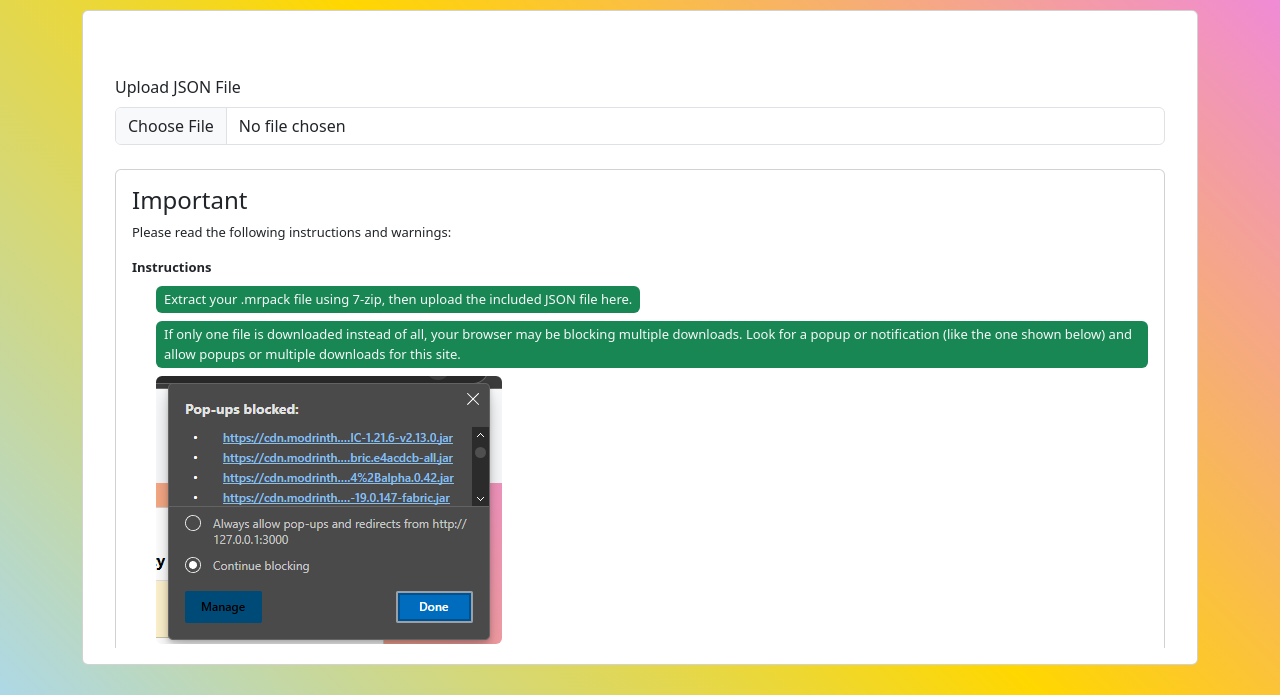
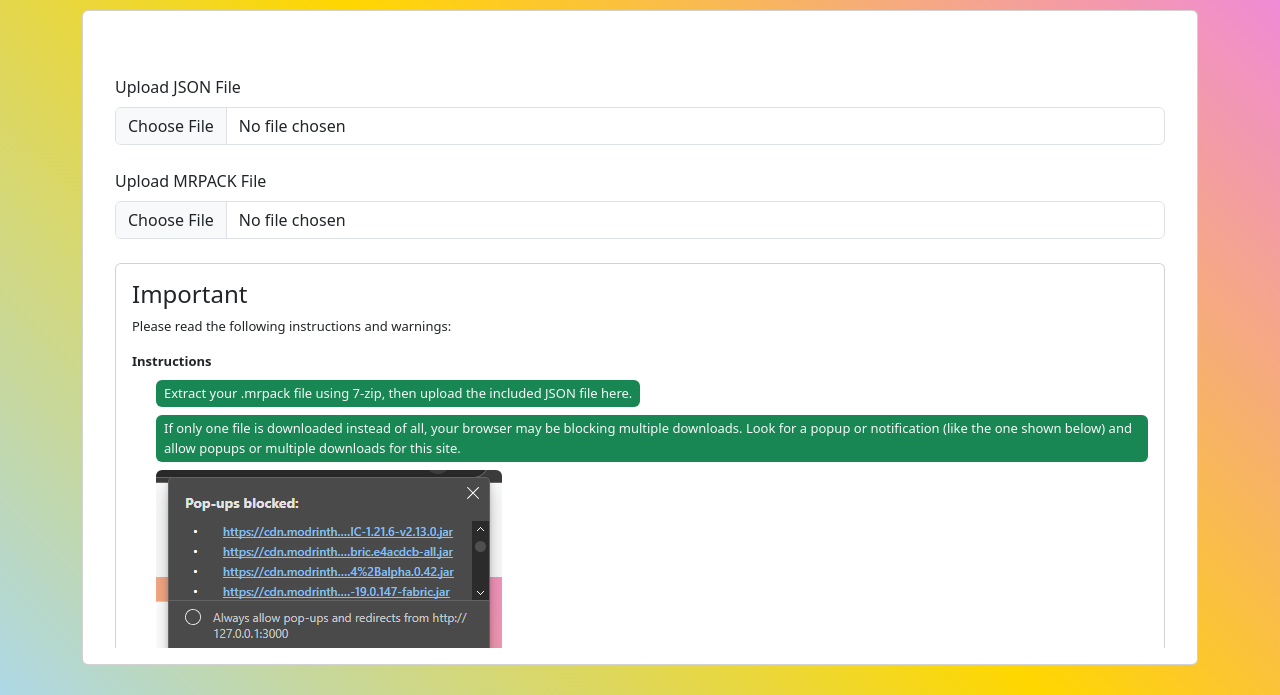
Before and after one commit to patrpatl/patcat-website, a plain HTML site: page modrinth-mrpack-helper/index.html in a window 1280 px wide. Shown: the part 105-800 px from the top of the page. Drawn offline with nearby package versions, Linux system fonts and the light colour scheme.

Commit message:
Update index.html
added new mrpack import feature

```diff
--- a/modrinth-mrpack-helper/index.html
+++ b/modrinth-mrpack-helper/index.html
@@ -27,6 +27,7 @@
     </style>
     <!-- Google Material Icons -->
     <link href="https://fonts.googleapis.com/icon?family=Material+Icons" rel="stylesheet">
+    <script src="https://cdnjs.cloudflare.com/ajax/libs/jszip/3.10.1/jszip.min.js"></script>
 </head>
 
 <body>
@@ -70,6 +71,9 @@
                     <div class="m-3 my-5" id="fileInputField">
                         <label for="jsonFileInput" class="form-label">Upload JSON File</label>
                         <input type="file" class="form-control" id="jsonFileInput" accept=".json">
+
+                        <label for="mrpackFileInput" class="form-label pt-4">Upload MRPACK File</label>
+                        <input type="file" class="form-control" id="mrpackFileInput" accept=".mrpack">
                         <br>
                         <div class="card p-3 pb-4 d-block" style="font-size: small;">
                             <h4>Important</h4>
```
